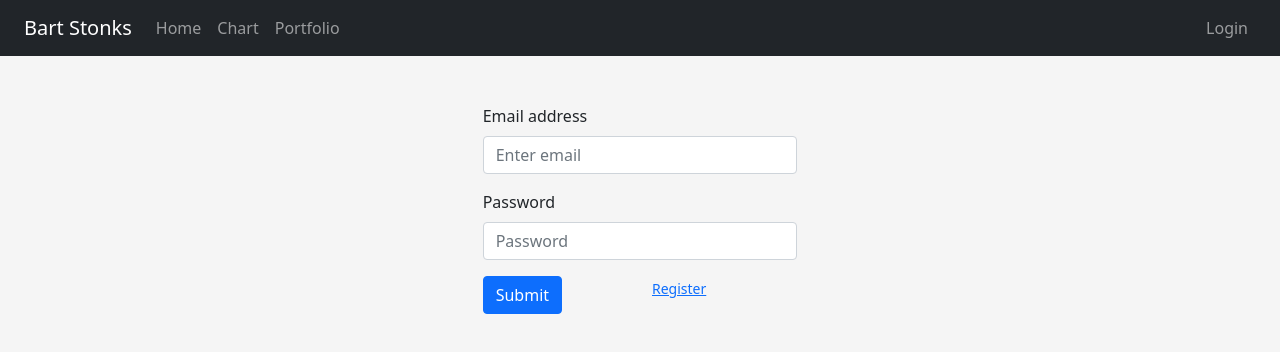
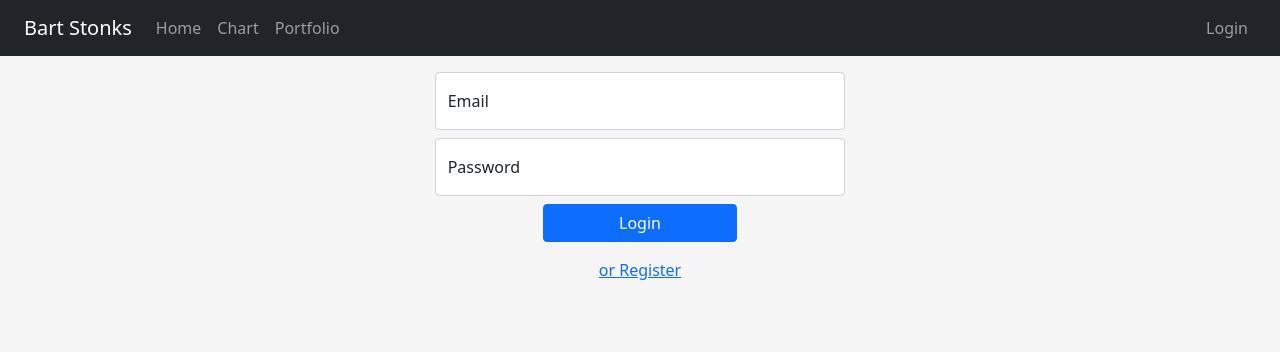
Before and after one commit to arjonkman/Webtechnologie, a React (Vite) app in the folder project/frontend/: page /login in a window 1280 px wide. Shown: the top 352 px of the page. Built offline with nearby package versions, Linux system fonts and the light colour scheme.

Commit message:
Login and Register

```diff
--- a/project/frontend/index.html
+++ b/project/frontend/index.html
@@ -3,7 +3,6 @@
 
 <head>
   <meta charset="UTF-8" />
-  <link rel="icon" type="image/svg+xml" href="/src/favicon.svg" />
   <meta name="viewport" content="width=device-width, initial-scale=1.0" />
 
   <link rel="stylesheet" href="https://cdn.jsdelivr.net/npm/bootstrap@5.1.3/dist/css/bootstrap.min.css"
--- a/project/frontend/src/App.tsx
+++ b/project/frontend/src/App.tsx
@@ -1,8 +1,10 @@
 import { useState } from "react";
-import { BrowserRouter, Routes, Route } from "react-router-dom";
+import { Routes, Route } from "react-router-dom";
 
 import Header from "./Components/Header";
 import Footer from "./Components/Footer";
+import Chart from "./Components/Chart";
+import Portfolio from "./Components/Portfolio";
 import Login from "./Components/Login";
 import Register from "./Components/Register";
 
@@ -22,8 +24,8 @@ function App() {
       <section className="content">
         <Routes>
           <Route path="/" element={<></>} />
-          <Route path="/chart" element={<></>} />
-          <Route path="/portfolio" element={<></>} />
+          <Route path="/chart" element={<Chart />} />
+          <Route path="/portfolio" element={<Portfolio />} />
           <Route path="/login" element={<Login />} />
           <Route path="/register" element={<Register />} />
         </Routes>
--- /dev/null
+++ b/project/frontend/src/Components/Chart/index.tsx
@@ -0,0 +1,5 @@
+function Chart() {
+  return <></>;
+}
+
+export default Chart;
--- a/project/frontend/src/Components/Login/index.tsx
+++ b/project/frontend/src/Components/Login/index.tsx
@@ -1,41 +1,41 @@
-import { Row, Col, Form, Button } from 'react-bootstrap'
-import { Link } from 'react-router-dom'
+import { Row, Col, Form, Button } from "react-bootstrap";
+import { Link } from "react-router-dom";
 
 function Login() {
-
   return (
+    <Row className="justify-content-center mt-3">
+      <Col lg={4} md={6} xs={12}>
+        <Form>
           <Row className="justify-content-center">
-			<Col md={4} xs={12}>
-				<Form className="m-5">
-					<Form.Group className="mb-3" controlId="email">
-						<Form.Label>Email address</Form.Label>
-						<Form.Control type="email" placeholder="Enter email" />
-					</Form.Group>
-
-					<Form.Group className="mb-3" controlId="password">
-						<Form.Label>Password</Form.Label>
-						<Form.Control type="password" placeholder="Password" />
-					</Form.Group>
-					<Form.Group>
-						<Row>
-							<Col>
-								<Button variant="primary" type="submit">
-									Submit
+            <Col xs={10} md={12}>
+              <Form.Floating className="mb-2">
+                <Form.Control id="email" type="email" placeholder="Email" />
+                <label htmlFor="email">Email</label>
+              </Form.Floating>
+            </Col>
+            <Col xs={10} md={12}>
+              <Form.Floating className="mb-2">
+                <Form.Control
+                  id="password"
+                  type="password"
+                  placeholder="Password"
+                />
+                <label htmlFor="password">Password</label>
+              </Form.Floating>
+            </Col>
+			<Col md={6}>
+              <Button variant="primary" type="submit" className="w-100">
+                Login
               </Button>
             </Col>
-							<Col>
-								<Form.Text>
-									<Link to="/register">
-										Register
-									</Link>
-								</Form.Text>
+            <Col md={12} className="text-center mt-3">
+              <Link to="/register">or Register</Link>
             </Col>
           </Row>
-					</Form.Group>
         </Form>
       </Col>
     </Row>
-	)
+  );
 }
 
-export default Login
+export default Login;
--- /dev/null
+++ b/project/frontend/src/Components/Portfolio/index.tsx
@@ -0,0 +1,5 @@
+function Portfolio() {
+  return <></>;
+}
+
+export default Portfolio;
--- a/project/frontend/src/Components/Register/index.tsx
+++ b/project/frontend/src/Components/Register/index.tsx
@@ -5,10 +5,15 @@ function Register() {
   return (
     <Row className="justify-content-center mt-3">
       <Col lg={6} md={8} xs={10}>
+        <Form>
           <Row className="justify-content-center">
             <Col md={6} sm={6} xs={12}>
               <Form.Floating className="mb-2">
-              <Form.Control id="fname" type="text" placeholder="First name" />
+                <Form.Control
+                  id="fname"
+                  type="text"
+                  placeholder="First name"
+                />
                 <label htmlFor="fname">First name</label>
               </Form.Floating>
             </Col>
@@ -24,15 +29,32 @@ function Register() {
                 <label htmlFor="email">Email</label>
               </Form.Floating>
               <Form.Floating className="mb-2">
-              <Form.Control id="password" type="password" placeholder="Password" />
+                <Form.Control
+                  id="password"
+                  type="password"
+                  placeholder="Password"
+                />
                 <label htmlFor="password">Password</label>
               </Form.Floating>
               <Form.Floating className="mb-2">
-              <Form.Control id="password_repeat" type="password" placeholder="Repeat Password" />
+                <Form.Control
+                  id="password_repeat"
+                  type="password"
+                  placeholder="Repeat Password"
+                />
                 <label htmlFor="password_repeat">Repeat Password</label>
               </Form.Floating>
             </Col>
+            <Col md={6}>
+              <Button variant="primary" type="submit" className="w-100">
+                Register
+              </Button>
+            </Col>
+            <Col md={12} className="text-center mt-3">
+              <Link to="/login">or Login</Link>
+            </Col>
           </Row>
+        </Form>
       </Col>
     </Row>
   );
```
Lines whose indentation alone changed are shown as unchanged.
